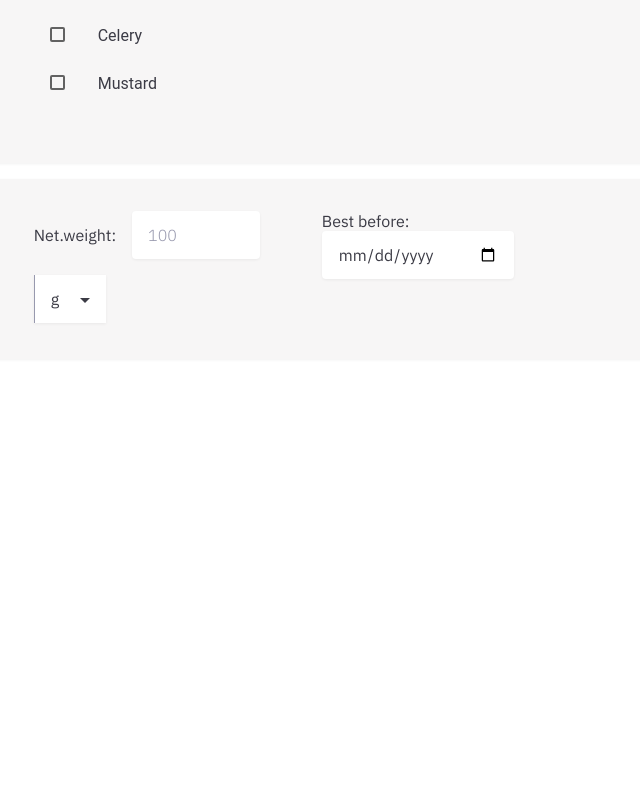
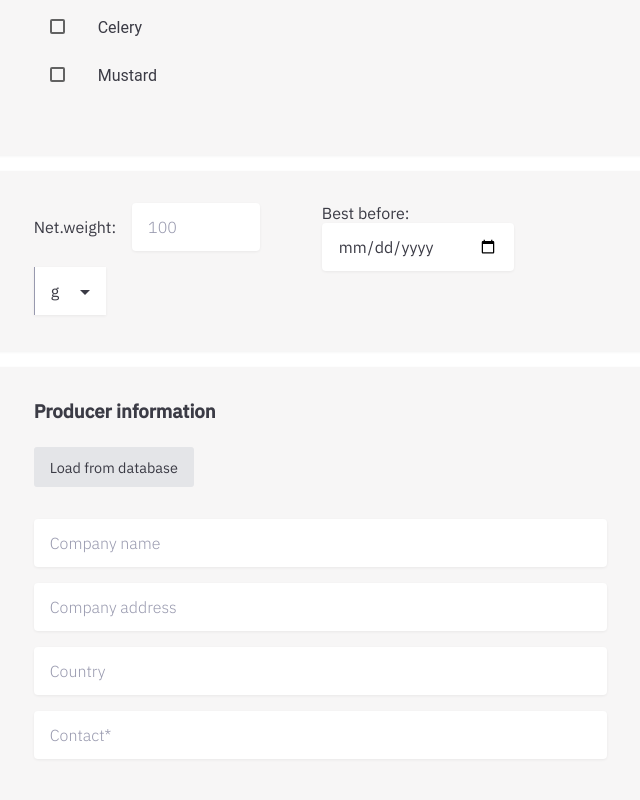
Before and after one commit to antonijak/Label-maker, a React (Create React App) app: page / in a window 1280 px wide. Shown: the part 1146-1946 px from the top of the page, without its empty margins (118-758 px from the left). Before the commit the page ends 1553 px from the top, so only its background shows below. Built offline with nearby package versions, Linux system fonts and the light colour scheme.

Commit message:
add producer data

```diff
--- a/src/App.js
+++ b/src/App.js
@@ -7,6 +7,7 @@ import IngredientsSelector from './components/IngredientSelector/index.js';
 import AllergensContainer from './components/AllergensContainer/index.js';
 import LabelPreview from './components/LabelPreview/index.js';
 import CustomDropdown from './components/CustomDropdown';
+import Producer from './components/Producer/index';
 
 import './App.scss';
 
@@ -45,7 +46,7 @@ class App extends Component {
               type="text"
               id="description"
               className="form__heading__description"
-              placeholder="Main description"
+              placeholder="Main description*"
               value={description}
               onChange={handleChange}
             />
@@ -97,6 +98,7 @@ class App extends Component {
               </label>
             </div>
           </div>
+          <Producer />
         </form>
         <LabelPreview />
       </div>
--- a/src/App.scss
+++ b/src/App.scss
@@ -13,6 +13,15 @@
     display: flex;
     flex-direction: column;
     align-items: center;
+
+    .container {
+      width: 100%;
+      box-shadow: 0px 1px 3px rgba(0, 0, 0, 0.06);
+      border-radius: 4px;
+      background: $background;
+      margin: 1rem 0;
+      padding: 2rem 10%;
+    }
 
     &__heading {
       width: 100%;
--- a/src/components/AllergensContainer/index.js
+++ b/src/components/AllergensContainer/index.js
@@ -75,7 +75,7 @@ class AllergensContainer extends Component {
 
   render() {
     return (
-      <div className="allergens">
+      <div className="allergens container">
         <h3 className="allergens__title">Select Allergens</h3>
         <div className="allergens__content">
           <div className="allergens__content__general">
--- a/src/components/AllergensContainer/styles.scss
+++ b/src/components/AllergensContainer/styles.scss
@@ -1,21 +1,15 @@
 @import '../../index.scss';
 
 .allergens {
-  box-sizing: border-box;
   display: flex;
   flex-wrap: wrap;
-  border-radius: 25px;
   width: 100%;
-  margin: 1rem 0;
-  box-shadow: 0px 1px 3px rgba(0, 0, 0, 0.06);
-  border-radius: 4px;
-  background: $background;
   padding: 2rem 10%;
 
   &__title {
     width: 100%;
     margin: 0 auto;
-    margin-bottom: 1rem;
+    margin-bottom: 0.5rem;
   }
 
   &__content {
--- a/src/components/IngredientSelector/index.js
+++ b/src/components/IngredientSelector/index.js
@@ -182,8 +182,9 @@ class IngredientsSelector extends Component {
           value={title}
           onChange={this.handleChange}
           className="ingredients-selector__title"
-          placeholder="Ingredient title"
+          placeholder="Ingredient title*"
         />
+
         <div className="ingredients-selector__picker">
           <div
             className="ingredients-selector__picker__cont"
--- a/src/components/LabelPreview/index.js
+++ b/src/components/LabelPreview/index.js
@@ -13,7 +13,11 @@ const LabelPreview = ({
   traces,
   weight,
   unit,
-  date
+  date,
+  producerName,
+  producerAddress,
+  producerCuntry,
+  producerContact
 }) => {
   return (
     <div className="label-preview">
@@ -50,6 +54,12 @@ const LabelPreview = ({
           {date && moment(date).format('DD.MM.YYYY')}
         </span>
       </p>
+      <p className="label-preview__producer">
+        {producerName && `${producerName}. `}
+        {producerAddress && `${producerAddress}.`}
+        {producerCuntry && `${producerCuntry}. `}
+        {producerContact && ` ${producerContact}`}
+      </p>
     </div>
   );
 };
@@ -63,7 +73,11 @@ const mapStateToProps = state => {
     traces: state.traces,
     weight: state.weight,
     unit: state.unit,
-    date: state.date
+    date: state.date,
+    producerName: state.producerName,
+    producerAdress: state.producerAdress,
+    producerCuntry: state.producerCuntry,
+    producerContact: state.producerContact
   };
 };
 
--- /dev/null
+++ b/src/components/Producer/index.js
@@ -0,0 +1,79 @@
+import React, { Component } from 'react';
+import { connect } from 'react-redux';
+import * as actions from '../../store/actions/actions';
+
+import './styles.scss';
+
+class Producer extends Component {
+  state = {
+    name: '',
+    address: '',
+    country: '',
+    contact: ''
+  };
+
+  render() {
+    const {
+      producerName,
+      producerAddress,
+      producerCountry,
+      producerContact,
+      handleChange
+    } = this.props;
+    return (
+      <div className="producer container">
+        <h3 className="producer__title">Producer information</h3>
+        <button className="producer__load">Load from database</button>
+        <input
+          name="producerName"
+          type="text"
+          onChange={handleChange}
+          value={producerName}
+          placeholder="Company name"
+        />
+        <input
+          name="producerAddress"
+          type="text"
+          onChange={handleChange}
+          value={producerAddress}
+          placeholder="Company address"
+        />
+        <input
+          name="producerCountry"
+          type="text"
+          onChange={handleChange}
+          value={producerCountry}
+          placeholder="Country"
+        />
+        <input
+          name="producerContact"
+          type="text"
+          onChange={handleChange}
+          value={producerContact}
+          placeholder="Contact*"
+        />
+      </div>
+    );
+  }
+}
+
+const mapStateToProps = state => {
+  return {
+    producerName: state.producerName,
+    producerAddress: state.producerAddress,
+    producerCountry: state.producerCountry,
+    producerContact: state.producerContact
+  };
+};
+
+const mapDispatchToProps = dispatch => {
+  return {
+    handleChange: e => dispatch(actions.handleChange(e)),
+    validate: e => dispatch(actions.validate(e))
+  };
+};
+
+export default connect(
+  mapStateToProps,
+  mapDispatchToProps
+)(Producer);
--- /dev/null
+++ b/src/components/Producer/styles.scss
@@ -0,0 +1,30 @@
+@import '../../index.scss';
+
+.producer {
+  &__title {
+    margin-bottom: 1.5rem;
+  }
+
+  &__load {
+    height: 2.5rem;
+    padding: 0 1rem;
+    margin-bottom: 2rem;
+    border-radius: 3px;
+    background: $ingredient;
+    border: none;
+    font-size: 0.9rem;
+    outline: none;
+
+    &:hover {
+      color: white;
+    }
+
+    &:active {
+      background: $secondary-title;
+    }
+  }
+
+  input {
+    width: 100%;
+  }
+}
--- a/src/store/reducers/reducer.js
+++ b/src/store/reducers/reducer.js
@@ -20,7 +20,11 @@ const initialState = {
   validationErrors: {
     weight: '',
     date: ''
-  }
+  },
+  producerName: '',
+  producerAddress: '',
+  producerCountry: '',
+  producerContact: ''
 };
 
 const reducer = (state = initialState, action) => {
```
